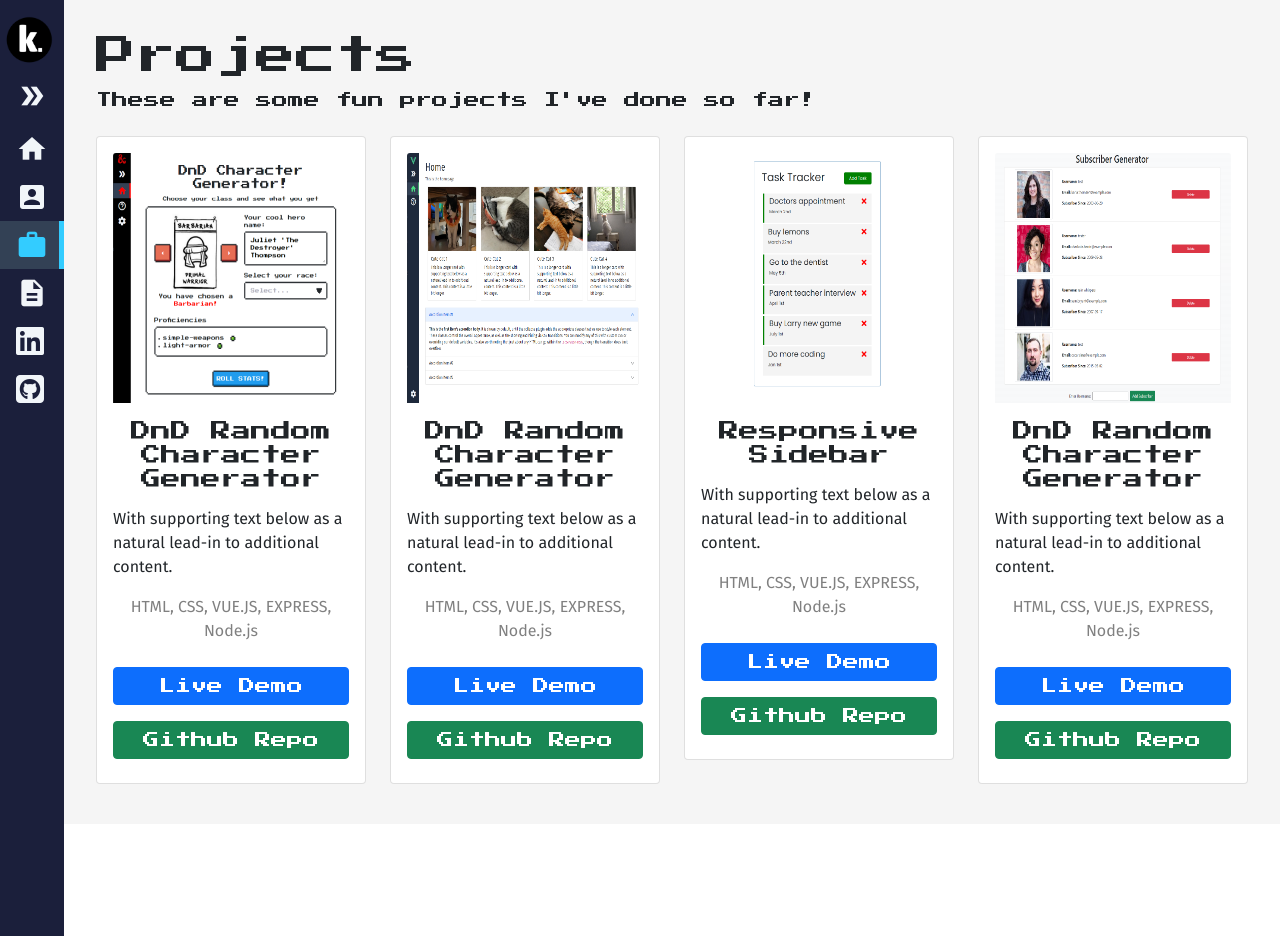
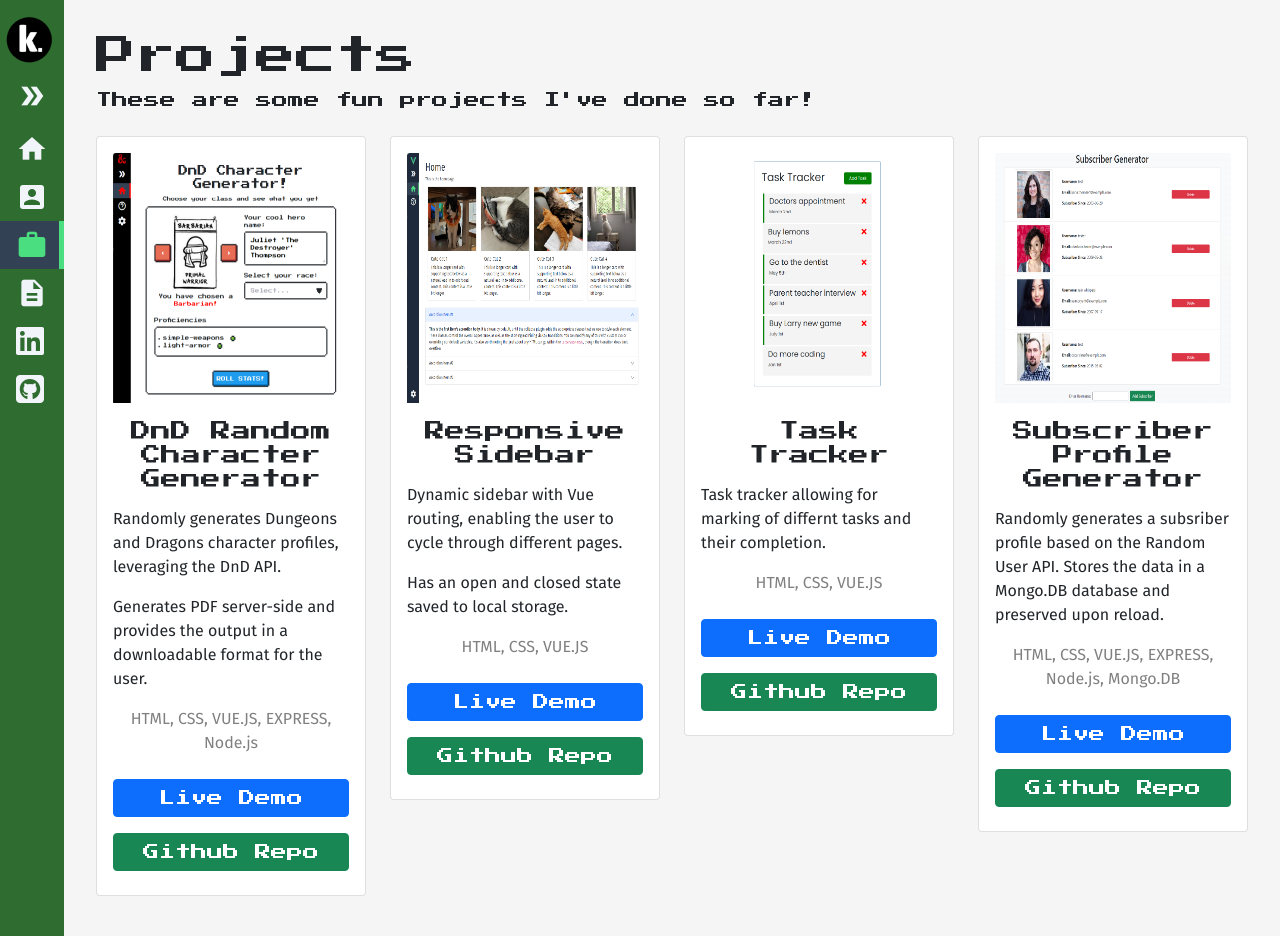
Before and after one commit to Kmirz/personal-portfolio-v1, a Vue app: page /projects in a window 1280 px wide. Before the commit the page ends 824 px from the top, so only its background shows below. Built offline with nearby package versions, Linux system fonts and the light colour scheme.

Commit message:
adding project details

```diff
--- a/src/App.vue
+++ b/src/App.vue
@@ -12,8 +12,8 @@ import Sidebar from "./components/Sidebar.vue";
 
 <style lang="scss">
 :root {
-  --primary: #33ccff;
-  --dark: #1b1f3b;
+  --primary: #4ade80;
+  --dark: #2e6c2f;
   --dark-alt: #334155;
   --light: #f1f5f9;
   --sidebar-width: 300px;
--- a/src/stores/gameState.js
+++ b/src/stores/gameState.js
@@ -3,7 +3,7 @@ import { defineStore } from "pinia";
 export const useContext = defineStore({
   id: "gameState",
   state: () => ({
-    selectedButton: "blue",
+    selectedButton: "green",
     runEnabled: false,
   }),
 });
--- a/src/views/About.vue
+++ b/src/views/About.vue
@@ -50,12 +50,22 @@
           class="bottom-text-wrapper"
           style="display: flex; flex-direction: row; justify-content: center"
         >
-          <button class="nes-btn m-2 is-primary" v-motion-slide-left>
+          <a
+            class="nes-btn m-2 is-primary"
+            style="color: white"
+            href="/Kash Mirza Resume 2022 V1.1.pdf"
+            v-motion-slide-left
+          >
             Resume
-          </button>
-          <button class="nes-btn m-2 is-success" v-motion-slide-left>
+          </a>
+          <a
+            class="nes-btn m-2 is-success"
+            style="color: white"
+            href="/projects"
+            v-motion-slide-left
+          >
             Projects
-          </button>
+          </a>
         </div>
       </div>
     </div>
--- a/src/views/Home.vue
+++ b/src/views/Home.vue
@@ -59,6 +59,12 @@
       >
         START ADVENTURE!
       </button>
+    </div>
+
+    <div v-if="showGame" class="adventure-start">
+      <p class="text-center" style="color: white">
+        Use A,W,S,D or swipe to move around and explore!
+      </p>
     </div>
   </main>
 </template>
@@ -135,22 +141,23 @@ export default {
       switch (colour) {
         case "yellow":
           document.documentElement.style.setProperty("--primary", "#fff600");
-          document.documentElement.style.setProperty("--dark", "#5e00cf");
-          document.documentElement.style.setProperty("--dark-alt", "#2f6bbe");
+
+          document.documentElement.style.setProperty("--dark", "#f4c127");
+          document.documentElement.style.setProperty("--dark-alt", "#d87d0f");
 
           break;
 
         case "green":
           document.documentElement.style.setProperty("--primary", "#4ade80");
-          document.documentElement.style.setProperty("--dark", "#1e293b");
+          document.documentElement.style.setProperty("--dark", "#2e6c2f");
           document.documentElement.style.setProperty("--dark-alt", "#334155");
 
           break;
 
         case "blue":
           document.documentElement.style.setProperty("--primary", "#33ccff");
-          document.documentElement.style.setProperty("--dark", "#1b1f3b");
-          document.documentElement.style.setProperty("--dark-alt", "#334155");
+          document.documentElement.style.setProperty("--dark", "#4d9ba6");
+          document.documentElement.style.setProperty("--dark-alt", "#2f6bbe");
 
           break;
 
--- a/src/views/Projects.vue
+++ b/src/views/Projects.vue
@@ -13,8 +13,13 @@
             </h5>
 
             <p class="card-text alt-text">
-              With supporting text below as a natural lead-in to additional
-              content.
+              Randomly generates Dungeons and Dragons character profiles,
+              leveraging the DnD API.
+            </p>
+
+            <p class="card-text alt-text">
+              Generates PDF server-side and provides the output in a
+              downloadable format for the user.
             </p>
 
             <p class="card-text alt-text text-center" style="color: grey">
@@ -45,52 +50,19 @@
               alt=""
               class="card-img-top mx-auto"
             />
-            <h5 class="card-title my-3 text-center">
-              DnD Random Character Generator
-            </h5>
+            <h5 class="card-title my-3 text-center">Responsive Sidebar</h5>
 
             <p class="card-text alt-text">
-              With supporting text below as a natural lead-in to additional
-              content.
+              Dynamic sidebar with Vue routing, enabling the user to cycle
+              through different pages.
+            </p>
+
+            <p class="card-text alt-text">
+              Has an open and closed state saved to local storage.
             </p>
 
             <p class="card-text alt-text text-center" style="color: grey">
-              HTML, CSS, VUE.JS, EXPRESS, Node.js
-            </p>
-            <div class="row mx-auto d-flex justify-content-between">
-              <a
-                href="https://dnd-random-gen-vue-express.herokuapp.com/"
-                class="btn btn-primary my-2"
-                target="_blank"
-                >Live Demo</a
-              >
-              <a
-                href="https://github.com/Kmirz/DnD-Character-Generator-VueJS"
-                class="btn btn-success my-2"
-                target="_blank"
-                >Github Repo</a
-              >
-            </div>
-          </div>
-        </div>
-      </div>
-      <div class="col-sm-6 col-xl-3 col-lg-4 my-2" v-motion-pop :delay="300">
-        <div class="card">
-          <div class="card-body d-flex flex-column">
-            <img
-              src="/taskTrackerScreenshot.png"
-              alt=""
-              class="card-img-top mx-auto"
-            />
-            <h5 class="card-title my-3 text-center">Responsive Sidebar</h5>
-
-            <p class="card-text alt-text">
-              With supporting text below as a natural lead-in to additional
-              content.
-            </p>
-
-            <p class="card-text alt-text text-center" style="color: grey">
-              HTML, CSS, VUE.JS, EXPRESS, Node.js
+              HTML, CSS, VUE.JS
             </p>
             <div class="row mx-auto d-flex justify-content-between">
               <a
@@ -109,6 +81,41 @@
           </div>
         </div>
       </div>
+      <div class="col-sm-6 col-xl-3 col-lg-4 my-2" v-motion-pop :delay="300">
+        <div class="card">
+          <div class="card-body d-flex flex-column">
+            <img
+              src="/taskTrackerScreenshot.png"
+              alt=""
+              class="card-img-top mx-auto"
+            />
+            <h5 class="card-title my-3 text-center">Task Tracker</h5>
+
+            <p class="card-text alt-text">
+              Task tracker allowing for marking of differnt tasks and their
+              completion.
+            </p>
+
+            <p class="card-text alt-text text-center" style="color: grey">
+              HTML, CSS, VUE.JS
+            </p>
+            <div class="row mx-auto d-flex justify-content-between">
+              <a
+                href="https://task-tracker-vuejs.herokuapp.com/"
+                class="btn btn-primary my-2"
+                target="_blank"
+                >Live Demo</a
+              >
+              <a
+                href="https://github.com/Kmirz/Task-Tracker-VueJS"
+                class="btn btn-success my-2"
+                target="_blank"
+                >Github Repo</a
+              >
+            </div>
+          </div>
+        </div>
+      </div>
       <div class="col-sm-6 col-xl-3 col-lg-4 my-2" v-motion-pop :delay="400">
         <div class="card">
           <div class="card-body d-flex flex-column">
@@ -118,26 +125,27 @@
               class="card-img-top mx-auto"
             />
             <h5 class="card-title my-3 text-center">
-              DnD Random Character Generator
+              Subscriber Profile Generator
             </h5>
 
             <p class="card-text alt-text">
-              With supporting text below as a natural lead-in to additional
-              content.
+              Randomly generates a subsriber profile based on the Random User
+              API. Stores the data in a Mongo.DB database and preserved upon
+              reload.
             </p>
 
             <p class="card-text alt-text text-center" style="color: grey">
-              HTML, CSS, VUE.JS, EXPRESS, Node.js
+              HTML, CSS, VUE.JS, EXPRESS, Node.js, Mongo.DB
             </p>
             <div class="row mx-auto d-flex justify-content-between">
               <a
-                href="https://dnd-random-gen-vue-express.herokuapp.com/"
+                href="https://subscriber-generator.herokuapp.com/"
                 class="btn btn-primary my-2"
                 target="_blank"
                 >Live Demo</a
               >
               <a
-                href="https://github.com/Kmirz/DnD-Character-Generator-VueJS"
+                href="https://github.com/Kmirz/Subscriber-REST-API-FullStack"
                 class="btn btn-success my-2"
                 target="_blank"
                 >Github Repo</a
```
